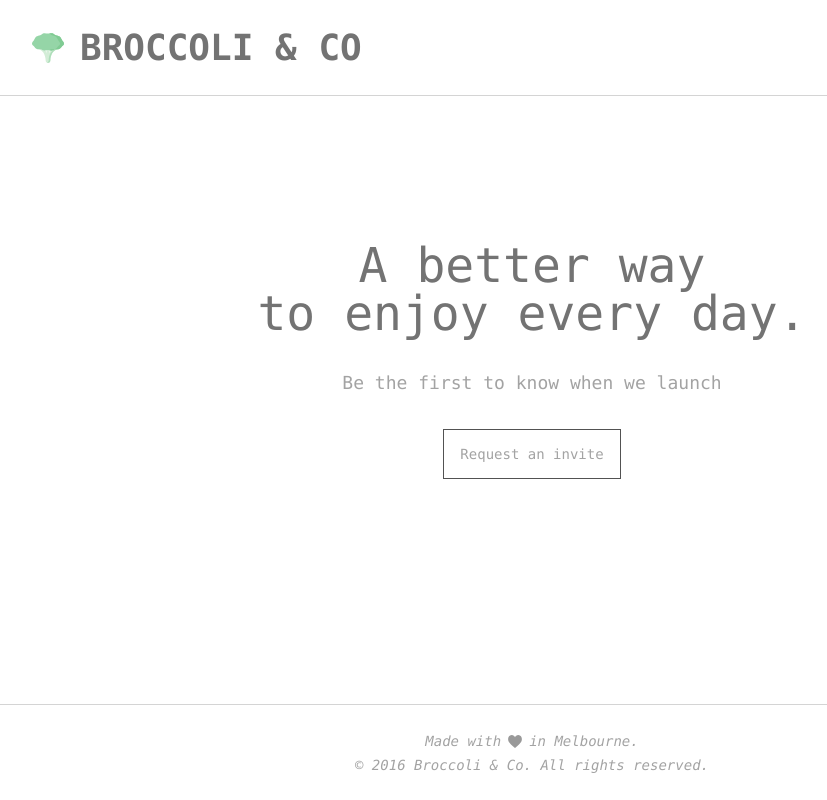
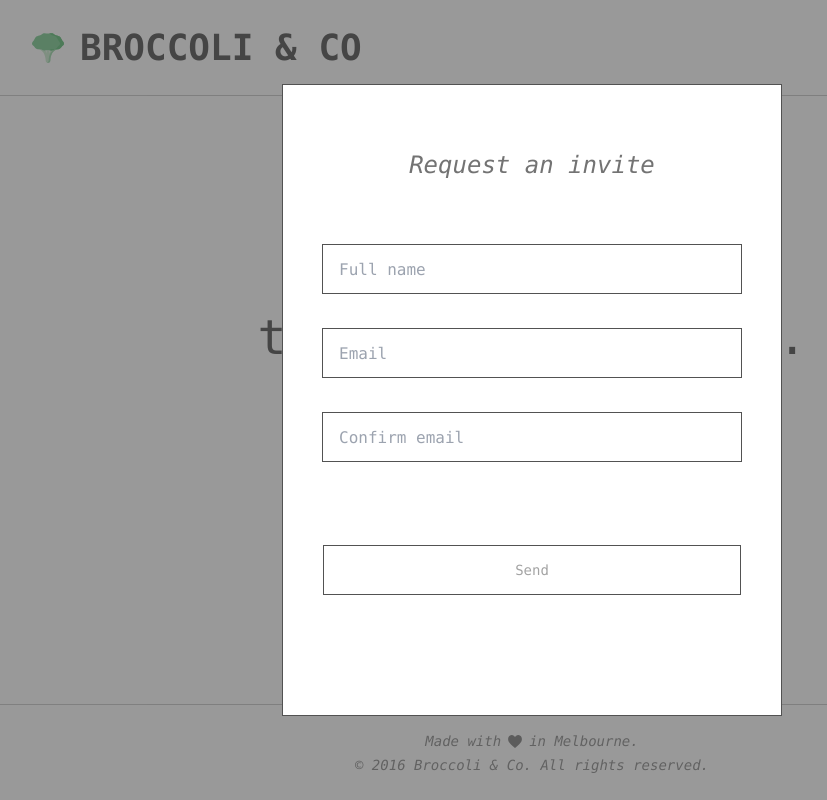
Before and after one commit to neozl24/invitation-app, a React (Vite) app: page / in a window 1280 px wide. Both pictures are taken after a click on the button "Request an invite". Shown: the whole page, without its empty margins (108-935 px from the left). Built offline with nearby package versions, Linux system fonts and the light colour scheme.

Commit message:
add ui for invitation modal

```diff
--- a/src/App.tsx
+++ b/src/App.tsx
@@ -4,7 +4,7 @@ import { Footer } from './layout/Footer.tsx'
 
 export const App = () => {
   return (
-    <div className='flex flex-col h-full font-mono'>
+    <div className='min-w-[320px] flex flex-col h-full font-mono'>
       <Header />
       <Content />
       <Footer />
--- a/src/components/Button.tsx
+++ b/src/components/common/Button.tsx
@@ -10,13 +10,16 @@ export const Button = ({
   const baseClassName = `
     flex
     items-center
+    justify-center
     h-[50px]
-    mb-20
     px-4
     border
+    border-neutral-600
     text-sm
     text-neutral-400
-    border-neutral-600
+    outline-none
+    focus-visible:outline-blue-700
+    focus-visible:outline-2
     hover:bg-neutral-100
     active:hover:bg-neutral-50
   `
--- /dev/null
+++ b/src/components/common/FormInput.tsx
@@ -0,0 +1,31 @@
+type FormInputProps = React.InputHTMLAttributes<HTMLInputElement> & {
+  errorMessage?: string
+}
+
+export const FormInput = ({
+  errorMessage,
+  ...props
+}: FormInputProps) => {
+  const baseClassName = `
+    w-full
+    px-4
+    h-12
+    outline
+    outline-1
+    outline-neutral-600
+  `
+  const normalStatusClassName = 'focus:outline-2 focus:outline-blue-700'
+  const errorStatusClassName = 'outline-2 outline-red-600'
+  const statusClassName = errorMessage ? errorStatusClassName : normalStatusClassName
+
+  const className = `${baseClassName} ${statusClassName} ${props.className}`
+
+  return (
+    <>
+      <input className={className} {...props} />
+      <p className='mt-1 mb-4 h-4 pl-1 text-red-600 text-xs'>
+        {errorMessage || ''}
+      </p>
+    </>
+  )
+}
--- /dev/null
+++ b/src/components/common/Modal.tsx
@@ -0,0 +1,48 @@
+import { useRef } from "react"
+
+interface ModalProps {
+  className?: string
+  title: string
+  onClose: () => void
+  children: React.ReactNode
+}
+
+export const Modal = ({
+  className = '',
+  title,
+  onClose,
+  children,
+}: ModalProps) => {
+  return (
+    <Mask onClick={onClose}>
+      <div className={`px-10 py-16 bg-white border border-neutral-600 ${className}`}>
+        <h4 className='mb-16 text-center text-2xl italic text-neutral-500'>{title}</h4>
+        {children}
+      </div>
+    </Mask>
+  )
+}
+
+const Mask = ({
+  children,
+  onClick,
+}: {
+  children: React.ReactNode
+  onClick?: () => void
+}) => {
+  const containerRef = useRef<HTMLDivElement>(null)
+
+  return (
+    <div
+      className='fixed w-full h-full flex justify-center items-center bg-[rgba(0,0,0,0.4)]'
+      onClick={(e) => {
+        if (e.target === containerRef.current) {
+          onClick?.()
+        }
+      }}
+      ref={containerRef}
+    >
+      {children}
+    </div>
+  )
+}
--- /dev/null
+++ b/src/components/features/InvitationModal.tsx
@@ -0,0 +1,29 @@
+import { Modal } from '../common/Modal.tsx'
+import { Button } from '../common/Button.tsx'
+import { FormInput } from '../common/FormInput.tsx'
+
+export const InvitationModal = ({
+  onClose,
+}: {
+  onClose: () => void
+}) => {
+  return (
+    <Modal className='w-11/12 sm:max-w-[500px] min-w-[320px]' title='Request an invite' onClose={onClose}>
+      <form
+        className='w-full'
+        onSubmit={(e) => {
+          e.preventDefault()
+          console.log('=== submit')
+        }}
+      >
+        <FormInput type='text' placeholder='Full name' />
+        <FormInput type='email' placeholder='Email' />
+        <FormInput type='email' placeholder='Confirm email' />
+        <Button type='submit' className='w-full mt-16'>
+          Send
+        </Button>
+      </form>
+      <p className='my-4 h-6 italic text-center text-red-600'></p>
+    </Modal>
+  )
+}
--- a/src/layout/Content.tsx
+++ b/src/layout/Content.tsx
@@ -1,13 +1,27 @@
-import { Button } from '../components/Button.tsx'
+import { useState } from 'react'
+import { Button } from '../components/common/Button.tsx'
+import { InvitationModal } from '../components/features/InvitationModal.tsx'
 
 export const Content = () => {
+  const [showModal, setShowModal] = useState(false)
+
   return (
+    <>
       <div className='flex-1 flex flex-col items-center justify-center p-4'>
         <h1 className='text-center text-neutral-500 font-medium text-3xl sm:text-5xl'>
           A better way <br />to enjoy every day.
         </h1>
         <p className='my-8 text-center text-neutral-400 text-lg'>Be the first to know when we launch</p>
-      <Button>Request an invite</Button>
+        <Button
+          className='mb-8'
+          onClick={() => { setShowModal(true) }}
+        >
+          Request an invite
+        </Button>
       </div>
+      {
+        showModal ? <InvitationModal onClose={() => { setShowModal(false) }} /> : null
+      }
+    </>
   )
 }
--- a/src/layout/Footer.tsx
+++ b/src/layout/Footer.tsx
@@ -2,7 +2,7 @@ import heartLogo from '../assets/heart.svg'
 
 export const Footer = () => {
   return (
-    <div className='w-full h-20 sm:h-24 flex flex-col justify-center items-center border-t border-solid border-t-neutral-300'>
+    <div className='w-full h-16 sm:h-24 flex flex-col justify-center items-center border-t border-solid border-t-neutral-300'>
       <Line className='mb-1'>
         Made with
         <img src={heartLogo} alt='love icon' width='20' className='inline ml-1 mr-1' />
@@ -25,7 +25,7 @@ const Line = ({
   children,
   ...props
 }: LineProps) => {
-  const baseClassName = 'flex items-center text-sm italic text-neutral-400'
+  const baseClassName = 'flex items-center text-xs sm:text-sm italic text-neutral-400'
   return (
     <p className={`${baseClassName} ${className}`} {...props}>
       {children}
--- a/src/layout/Header.tsx
+++ b/src/layout/Header.tsx
@@ -2,9 +2,9 @@ import broccoliLogo from '/broccoli.svg'
 
 export const Header = () => {
   return (
-    <div className='w-full h-20 sm:h-24 flex justify-center border-b border-solid border-b-neutral-300'>
+    <div className='w-full h-16 sm:h-24 flex justify-center border-b border-solid border-b-neutral-300'>
       <div className='flex h-full items-center justify-center w-full lg:w-[1000px] lg:justify-start'>
-        <img src={broccoliLogo} width='32' alt="Broccoli logo" className='mr-4' />
+        <img src={broccoliLogo} width='32' alt="Broccoli logo" className='mr-4 hidden sm:inline' />
         <h3 className='font-bold text-neutral-500 text-3xl sm:text-4xl'>BROCCOLI & CO</h3>
       </div>
     </div>
```
Lines whose indentation alone changed are shown as unchanged.
